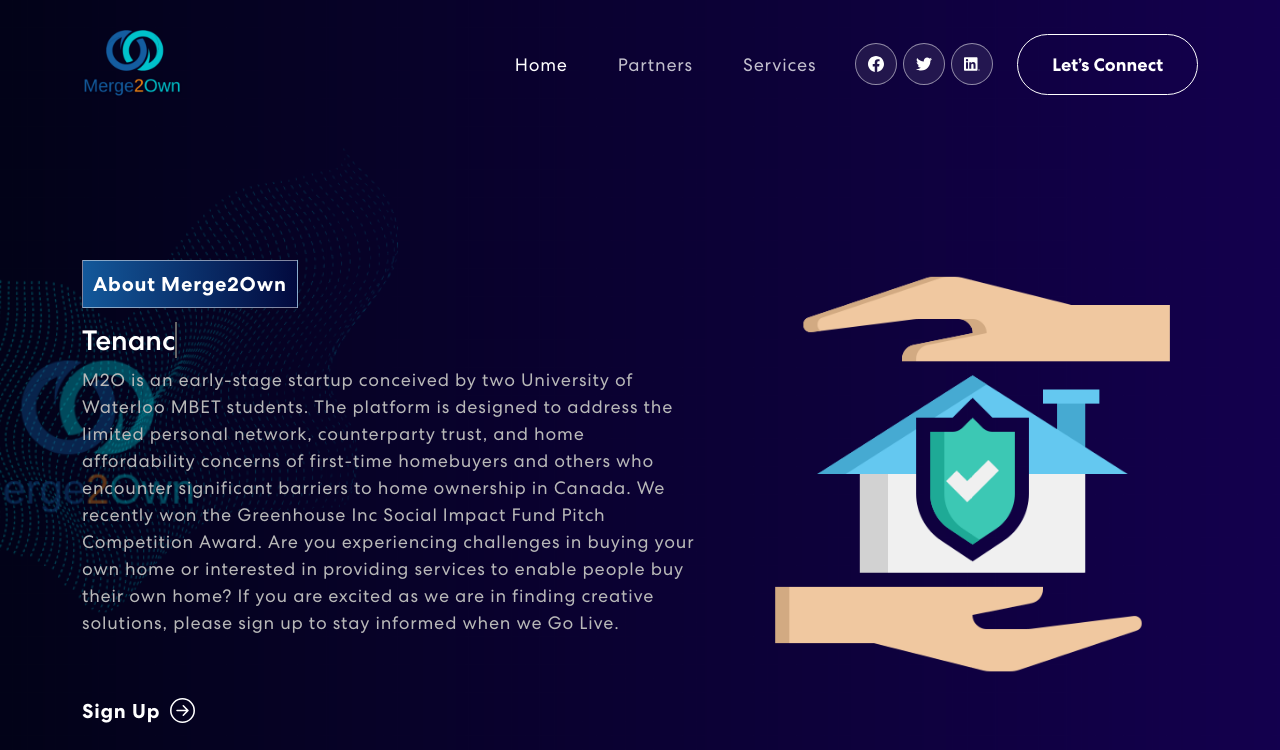
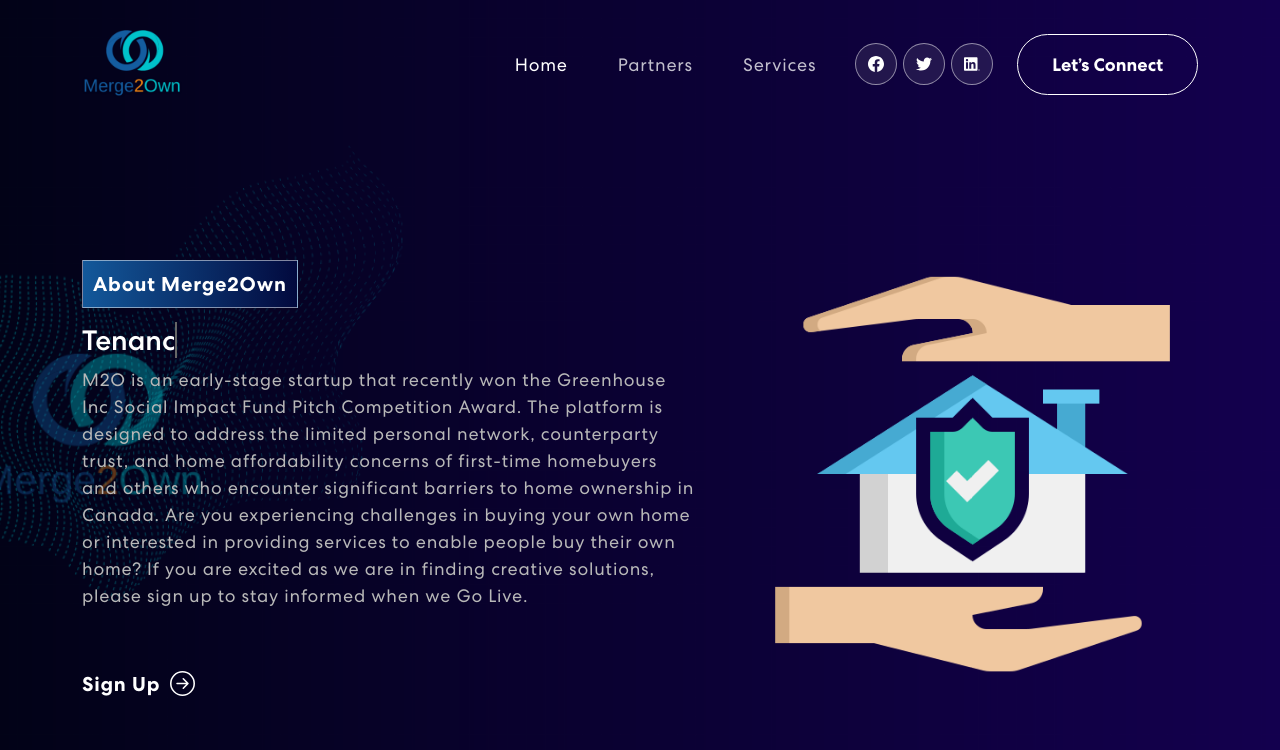
Before and after one commit to brumefizzi/mergetoown-app, a React (Create React App) app: page / in a window 1280 px wide. Shown: the top 750 px of the page. Built offline with nearby package versions, Linux system fonts and the light colour scheme.

Commit message:
banner updated

```diff
--- a/src/Components/Banner.js
+++ b/src/Components/Banner.js
@@ -55,8 +55,8 @@ export const Banner = () => {
               <div className={isVisible ? "animate__animated animate__fadeIn" : ""}>
                 <span className="tagline">About Merge2Own</span>
                 <h3>{``} <span className="txt-rotate" dataPeriod="1000" data-rotate='[ "Co-ownership", "Tenancy in Common", "Counterparty Trust" ]'><span className="wrap">{text}</span></span></h3>
-                  <p>M2O is an early-stage startup conceived by two University of Waterloo MBET students. The platform is designed to address the limited personal network, counterparty trust, and home affordability concerns of first-time homebuyers and others who encounter significant barriers to home ownership in Canada.
-                    We recently won the Greenhouse Inc Social Impact Fund Pitch Competition Award.
+                  <p>M2O is an early-stage startup that recently won the Greenhouse Inc Social Impact Fund Pitch Competition Award.
+                    The platform is designed to address the limited personal network, counterparty trust, and home affordability concerns of first-time homebuyers and others who encounter significant barriers to home ownership in Canada.
 
                     Are you experiencing challenges in buying your own home or interested in providing services to enable people buy their own home?
 
```
